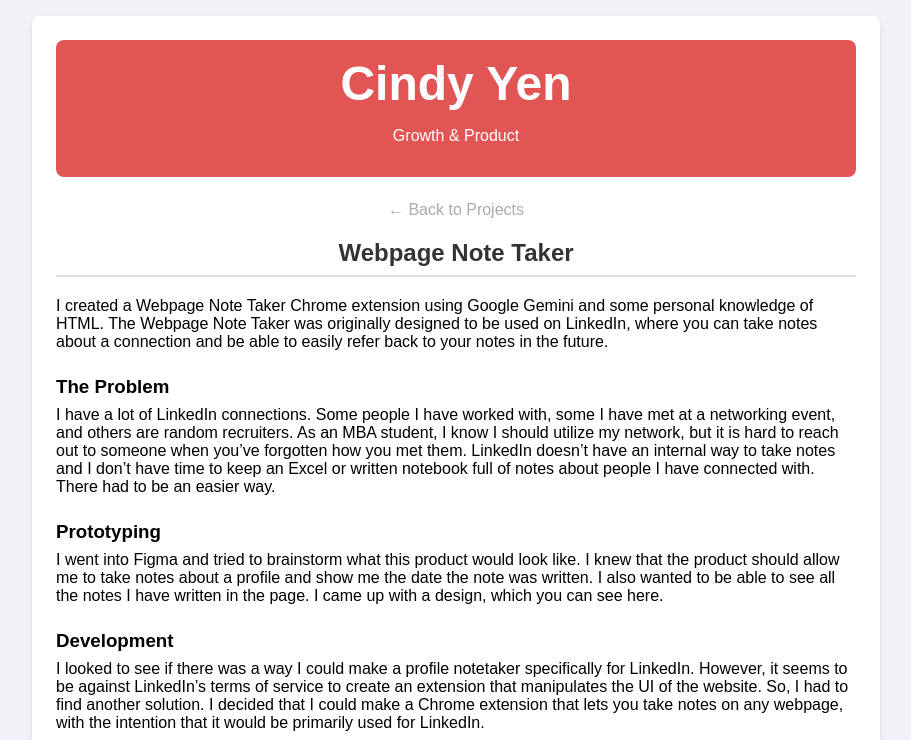
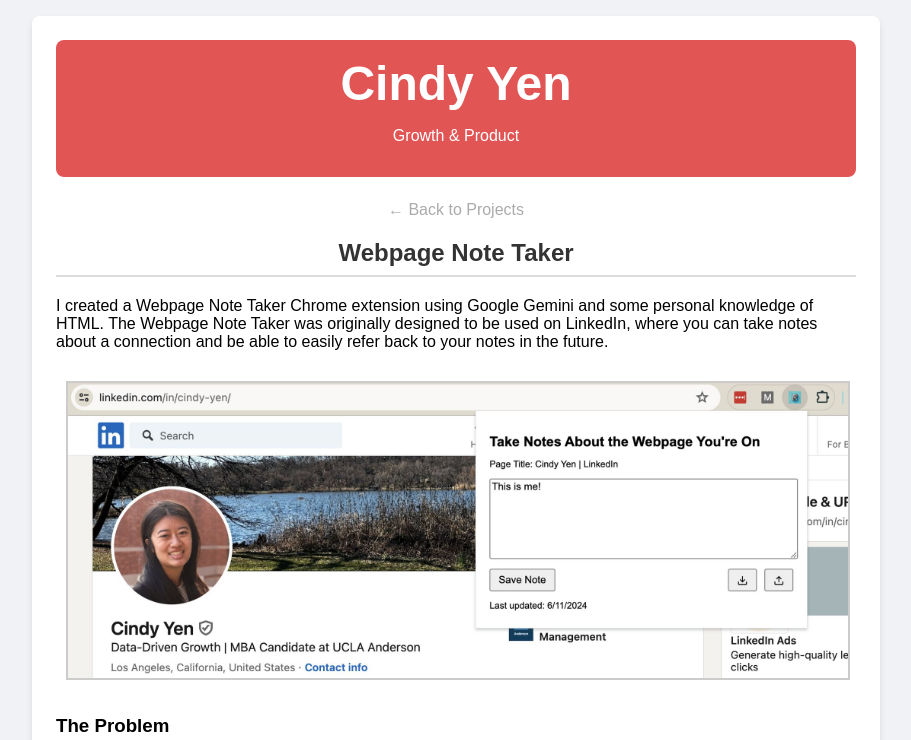
Before and after one commit to cindymeliyen/cindyyen.github.io, a Next.js app: page /product/webpage-note-taker in a window 1280 px wide. Shown: the top 740 px of the page, without its empty margins (184-1095 px from the left). Built offline with nearby package versions, Linux system fonts and the light colour scheme.

Commit message:
add pictures and files

```diff
--- a/pages/_app.js
+++ b/pages/_app.js
@@ -1,12 +1,21 @@
-import Layout from '../components/layout'
+// pages/_app.js
 
+import Layout from '../components/layout';
+import Head from 'next/head';
 import '../public/globals.css';
 
 
 export default function MyApp({ Component, pageProps }) {
     return (
-        <Layout>
-            <Component {...pageProps} />
-        </Layout>
+        <>
+            <Head>
+
+                <link rel="icon" href="/files/cmy_logo.png" type="image/png" />
+
+            </Head>
+            <Layout>
+                <Component {...pageProps} />
+            </Layout>
+        </>
     )
 }
--- a/pages/analytics/nascar-analysis.js
+++ b/pages/analytics/nascar-analysis.js
@@ -36,7 +36,7 @@ export default function UrlParamSplitter() {
         <h3>Research Reports</h3>
           <p>
             <li><b><Link href="https://nascarthesis.wordpress.com/" target="_blank">NASCAR Perceptions</Link></b> - This was my senior thesis for undergrad, in which I explored perceptions of NASCAR and how they affect fandom. </li>
-            <li><b><Link href="https://x.com/cindymeliyen/status/1504232466516643843" target="_blank">What Do NASCAR Fans Do During Commercial Breaks?</Link></b> - I asked NASCAR fans what they do during commercial breaks because I had a hypothesis that average viewership is lower than it could be because people change the channel during ad breaks, and that ads would be more effective side-by-side with live racing action because people don&#39;t pay attention during full-screen ads. Funny enough broadcasters are now pushing more for side-by-side ad breaks during green flag racing. </li>
+            <li><b><a href="/files/NASCAR_commercial_breaks.pdf" target="_blank" rel="noopener noreferrer">What Do NASCAR Fans Do During Commercial Breaks?</a></b> - I asked NASCAR fans what they do during commercial breaks because I had a hypothesis that average viewership is lower than it could be because people change the channel during ad breaks, and that ads would be more effective side-by-side with live racing action because people don&#39;t pay attention during full-screen ads. Funny enough broadcasters are now pushing more for side-by-side ad breaks during green flag racing. </li>
           </p>
         </section>
         <br></br>
--- a/pages/product/webpage-note-taker.js
+++ b/pages/product/webpage-note-taker.js
@@ -7,7 +7,7 @@ export default function WebpageNoteTaker() {
   return (
     <>
       <nav>
-          <Link href="/projects">← Back to Projects</Link>
+        <Link href="/projects">← Back to Projects</Link>
       </nav>
 
       {/* Project title/header */}
@@ -22,7 +22,13 @@ export default function WebpageNoteTaker() {
           designed to be used on LinkedIn, where you can take notes about a
           connection and be able to easily refer back to your notes in the future.
         </p>
-
+        <div style={{ maxWidth: '800px', margin: '20px auto', padding: '10px' }}>
+          <img
+            src="/files/note_taker_image.png"
+            alt="Screenshot of URL Parameter Splitter extension"
+            style={{ maxWidth: '100%', height: 'auto', display: 'block', margin: '10 auto', border: '2px solid #ccc' }}
+          />
+        </div>
         <section>
           <h3>The Problem</h3>
           <p>
@@ -77,7 +83,7 @@ export default function WebpageNoteTaker() {
             want people to have to create an account, so I made the design choice to
             have the information saved to your Chrome profile.</p>
 
-            <p> <strong>Export and Import Notes:</strong> As I kept testing the
+          <p> <strong>Export and Import Notes:</strong> As I kept testing the
             extension — which involved having to reupload the extension file to Chrome
             every time — I realized that a user would be at risk of losing all their
             notes if they had to redownload the extension. So, I created an option
@@ -104,10 +110,10 @@ export default function WebpageNoteTaker() {
           <p>
             I was able to make a private Chrome Extension that allows you to take
             notes about a webpage you’re on. The end result can be seen on my
-            LinkedIn. The code can be found on my <Link href = "https://github.com/cindymeliyen/web_notes" target="_blank"> GitHub</Link>.
+            LinkedIn. The code can be found on my <Link href="https://github.com/cindymeliyen/web_notes" target="_blank"> GitHub</Link>.
           </p>
         </section>
-      <br></br>
+        <br></br>
       </article>
     </>
   );
```
Also changed, not shown: pages/product/url-param-splitter.js (+8 -2 lines), public/files/url_param_image.png, 1 other file (tests, documents, lock files or other folders).
